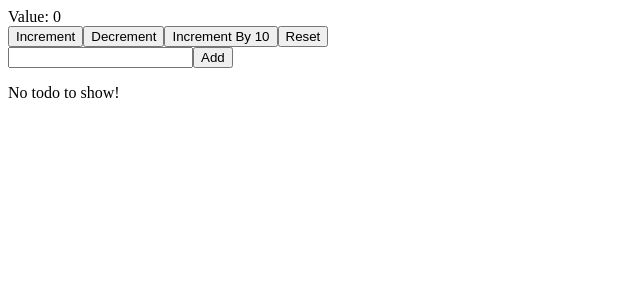
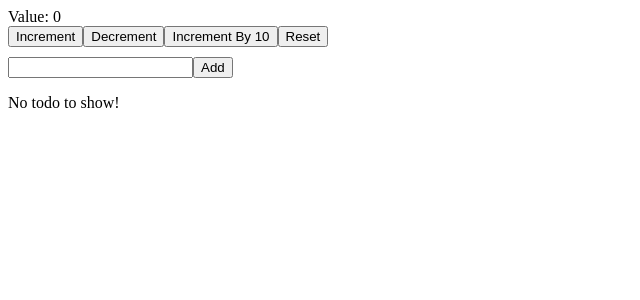
Before and after one commit to tentalha/redux-toolkit-prac, a React (Vite) app: page / in a window 1280 px wide. Shown: the top 300 px of the page, without its empty margins (0-640 px from the left). Built offline with nearby package versions, Linux system fonts and the light colour scheme.

Commit message:
added some spacing

```diff
--- a/src/App.jsx
+++ b/src/App.jsx
@@ -8,8 +8,10 @@ const App = () => {
   return (
     <div className="App">
       <Counter />
-      <AddTodo />
-      <AllTodo />
+      <div style={{ marginTop: 10 }}>
+        <AddTodo />
+        <AllTodo />
+      </div>
     </div>
   );
 };
```
